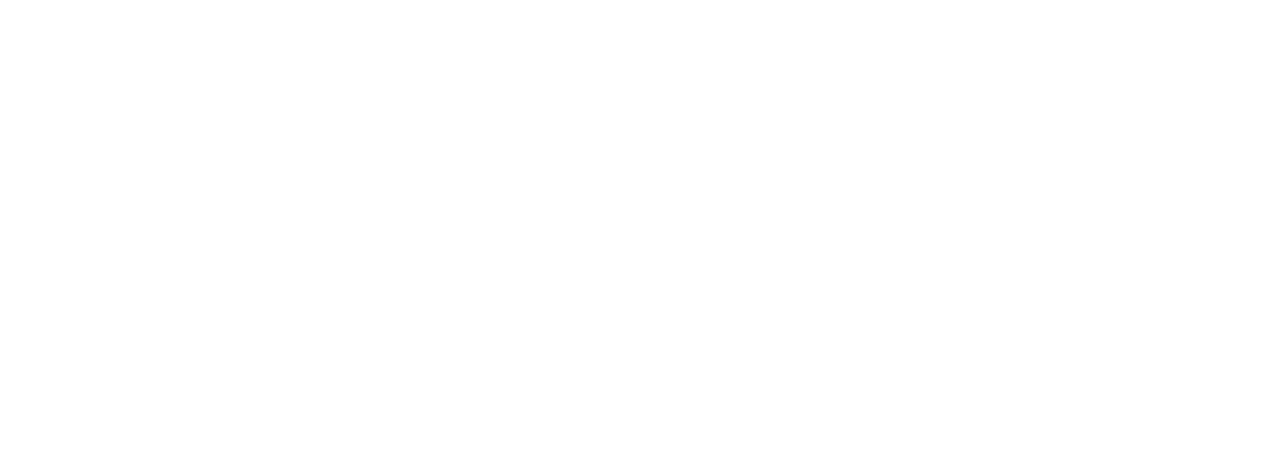
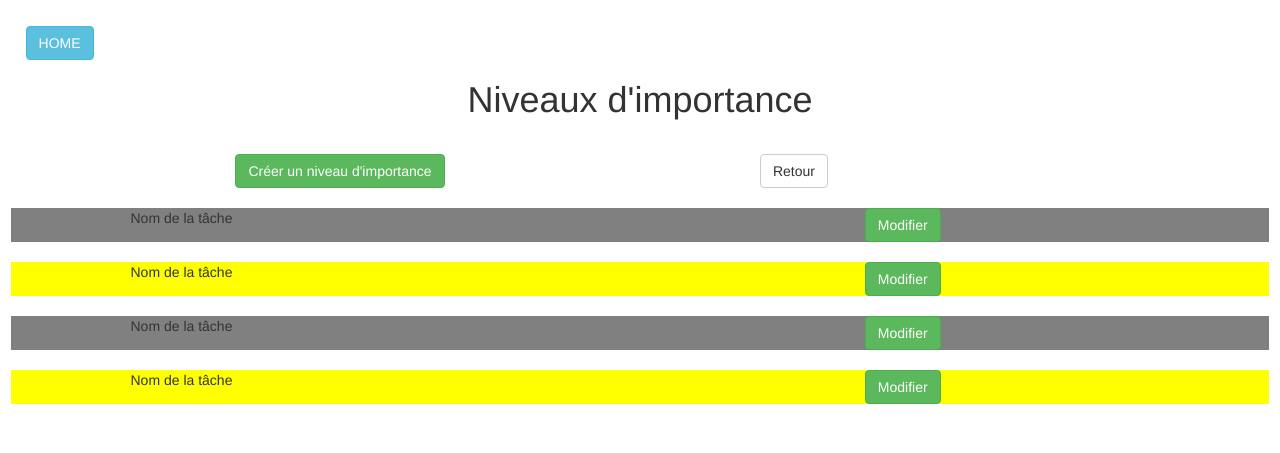
Before and after one commit to Alexandremahieu/exam, a plain HTML site: page index-06.html in a window 1280 px wide. Drawn offline with Linux system fonts and the light colour scheme.

Commit message:
Modification des fichiers html

```diff
--- a/index-06.html
+++ b/index-06.html
@@ -0,0 +1,57 @@
+<!DOCTYPE html>
+<html lang="fr">
+<head>
+    <meta charset="utf-8">
+    <title>Niveaux d'importance</title>
+    <link rel="stylesheet" type="text/css" href="css/main.css">
+    <link rel="stylesheet" type="text/css" href="bower_components/bootstrap/dist/css/bootstrap.min.css">
+</head>
+<body>
+    <button class="btn btn-info" href="" type="button" name="button">HOME</button>
+    <h1>Niveaux d'importance</h1>
+    <div class="row">
+        <div class="col-md-offset-2 col-md-3">
+            <button class="btn btn-success" href="" type="button" name="button">Créer un niveau d'importance</button>
+        </div>
+        <div class="col-md-offset-2 col-md-3">
+            <button class="btn btn-default" href="" type="button" name="button">Retour</button>
+        </div>
+    </div>
+    <section>
+        <form class="" action="index.html" method="post">
+            <div class="row row-bg-1">
+                <div class="col-md-offset-1 col-md-6">
+                    <p>Nom de la tâche</p>
+                </div>
+                <div class="col-md-offset-1 col-md-4">
+                    <button class="btn btn-success" href="" type="button" name="button">Modifier</button>
+                </div>
+            </div>
+            <div class="row row-bg-2">
+                <div class="col-md-offset-1 col-md-6">
+                    <p>Nom de la tâche</p>
+                </div>
+                <div class="col-md-offset-1 col-md-4">
+                    <button class="btn btn-success" href="" type="button" name="button">Modifier</button>
+                </div>
+            </div>
+            <div class="row row-bg-1">
+                <div class="col-md-offset-1 col-md-6">
+                    <p>Nom de la tâche</p>
+                </div>
+                <div class="col-md-offset-1 col-md-4">
+                    <button class="btn btn-success" href="" type="button" name="button">Modifier</button>
+                </div>
+            </div>
+            <div class="row row-bg-2">
+                <div class="col-md-offset-1 col-md-6">
+                    <p>Nom de la tâche</p>
+                </div>
+                <div class="col-md-offset-1 col-md-4">
+                    <button class="btn btn-success" href="" type="button" name="button">Modifier</button>
+                </div>
+            </div>
+        </form>
+    </section>
+</body>
+</html>
```
Also changed, not shown: index-02.html (+1 -1 lines), index-03.html (+7 -6 lines), index-04.html (+6 -6 lines), index-07.html (+36 -0 lines), index-08.html (+39 -0 lines).
